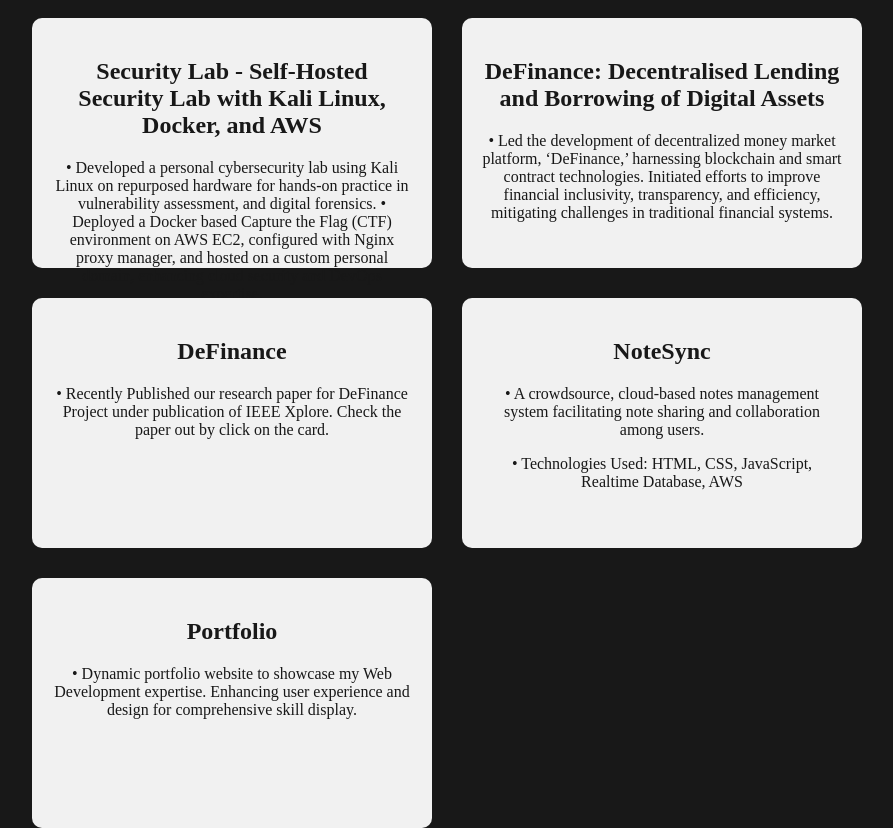
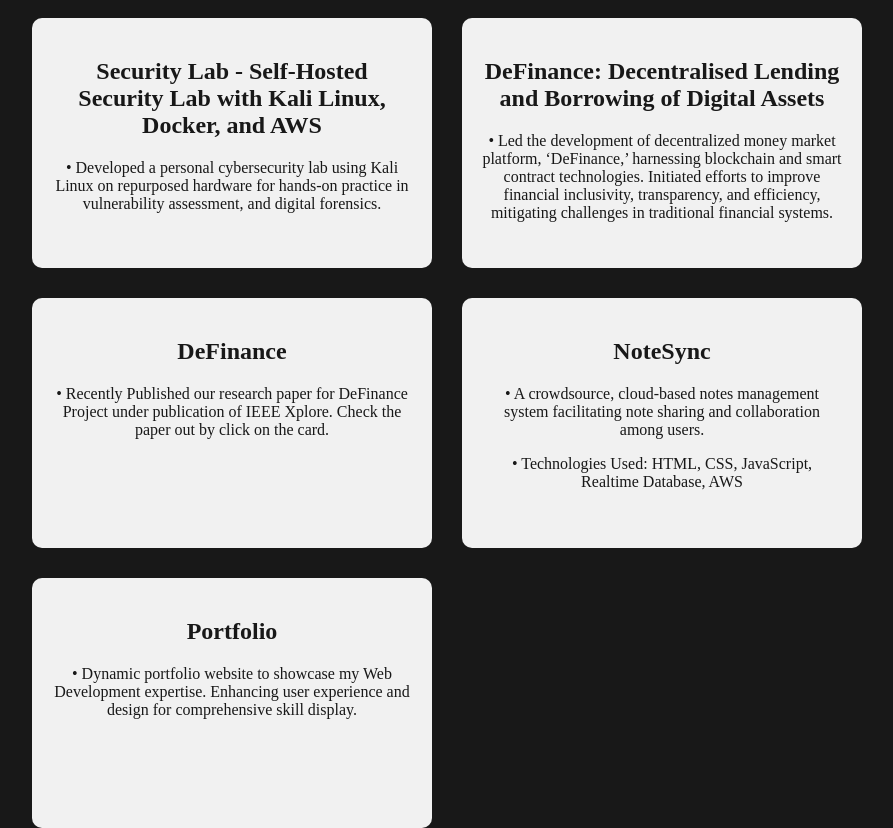
Before and after one commit to chinu8005/portfolio, a plain HTML site: page project.html in a window 1280 px wide. Shown: the part 36-864 px from the top of the page, without its empty margins (193-1086 px from the left). Drawn offline with Linux system fonts and the light colour scheme.

Commit message:
Update project.html

```diff
--- a/project.html
+++ b/project.html
@@ -16,7 +16,6 @@
     <a href="" class="card">
         <h2>Security Lab - Self-Hosted Security Lab with Kali Linux, Docker, and AWS </h2>
         <p> •   Developed a personal cybersecurity lab using Kali Linux on repurposed hardware for hands-on practice in vulnerability assessment, and digital forensics.
-	 •   Deployed a Docker based Capture the Flag (CTF) environment on AWS EC2, configured with Nginx proxy manager, and hosted on a custom personal domain, enhancing cloud security and DevOps expertise.
         </p>
     </a>
     <a href="" class="card">
```
